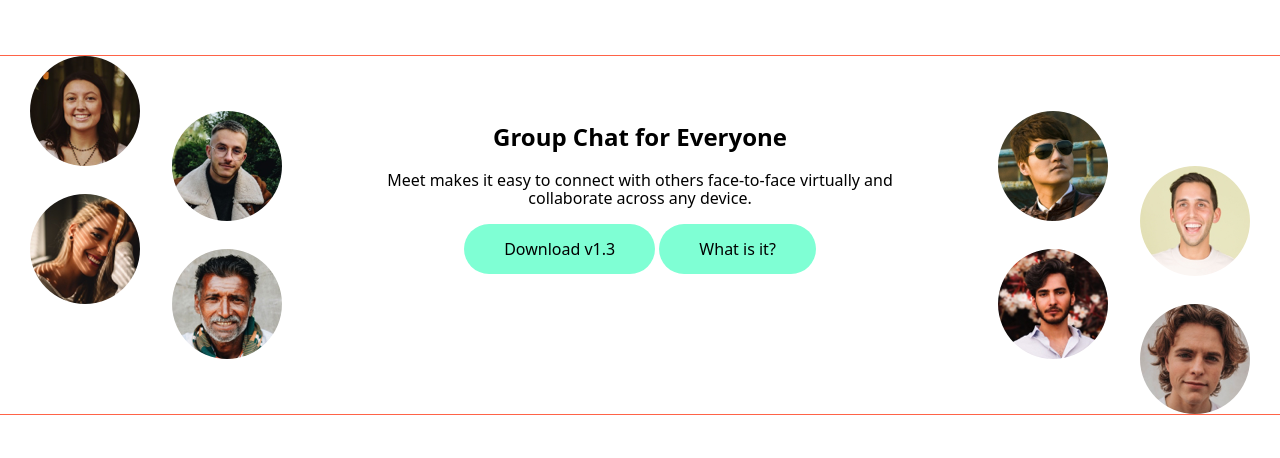
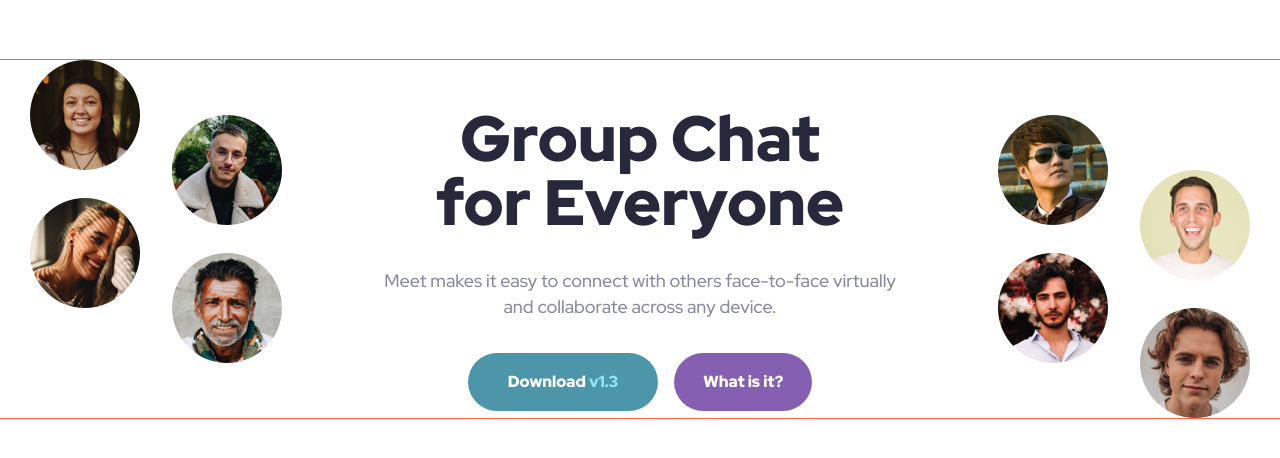
Before and after one commit to Volodymyr-Mospan/fm_meet_landing_page, a plain HTML site: page index.html in a window 1280 px wide. Shown: the part 116-574 px from the top of the page. Drawn offline with nearby package versions, Linux system fonts and the light colour scheme.

Commit message:
adds fonts and font style for hero section

```diff
--- a/index.html
+++ b/index.html
@@ -9,7 +9,14 @@
       sizes="32x32"
       href="./assets/favicon-32x32.png"
     />
-    <title>Frontend Mentor | Meet landing page</title>
+    <title>Meet landing page</title>
+
+    <link rel="preconnect" href="https://fonts.googleapis.com" />
+    <link rel="preconnect" href="https://fonts.gstatic.com" crossorigin />
+    <link
+      href="https://fonts.googleapis.com/css2?family=Red+Hat+Display:ital,wght@0,300..900;1,300..900&display=swap"
+      rel="stylesheet"
+    />
 
     <link
       rel="stylesheet"
@@ -35,14 +42,18 @@
         />
 
         <div class="hero-thumb">
-          <h1>Group Chat for Everyone</h1>
+          <h1 class="hero-title">Group Chat<br />for Everyone</h1>
           <p>
             Meet makes it easy to connect with others face-to-face virtually and
             collaborate across any device.
           </p>
 
-          <button class="btn" type="button">Download <span>v1.3</span></button>
-          <button class="btn" type="button">What is it?</button>
+          <div class="btn-thumb">
+            <button class="btn" type="button">
+              Download <span class="btn-vetsion">v1.3</span>
+            </button>
+            <button class="btn btn-second" type="button">What is it?</button>
+          </div>
         </div>
 
         <img
--- a/styles/styles.css
+++ b/styles/styles.css
@@ -1,5 +1,30 @@
+:root {
+  --accent-color: #4d96a9;
+  --second-accent-color: #855fb1;
+
+  --version-color: #8fe3f9;
+  --second-version-color: #d9b8ff;
+
+  --title-color: #28283d;
+  --text-color: #87879d;
+  --second-text-color: #fafafa;
+}
+
 body {
+  font-family: "Red Hat Display", sans-serif;
+  font-weight: 500;
+  font-size: 18px;
+  line-height: 144%;
   text-align: center;
+  color: var(--text-color);
+}
+
+h1,
+h2,
+h3,
+h4,
+p {
+  margin: 0;
 }
 
 .header {
@@ -23,15 +48,48 @@ body {
   padding-top: 47px;
   width: 540px;
   min-width: 540px;
+
+  display: flex;
+  flex-direction: column;
+  row-gap: 33px;
+}
+
+.hero-title {
+  font-weight: 900;
+  font-size: 64px;
+  line-height: 100%;
+  color: var(--title-color);
+}
+
+.btn-thumb {
+  display: flex;
+  gap: 16px;
+
+  margin-left: auto;
+  margin-right: auto;
 }
 
 .btn {
   padding: 16px 40px;
-  background-color: aquamarine;
+  background-color: var(--accent-color);
   border: none;
   border-radius: 29px;
 
+  font-weight: 900;
+  font-size: 16px;
+  line-height: 162%;
+  color: #fff;
+
   cursor: pointer;
+}
+
+.btn-vetsion {
+  color: var(--version-color);
+}
+
+.btn-second {
+  padding: 16px 29px;
+  background-color: var(--second-accent-color);
 }
 
 .hero-right-photo {
```
Also changed, not shown: 1 other file.
